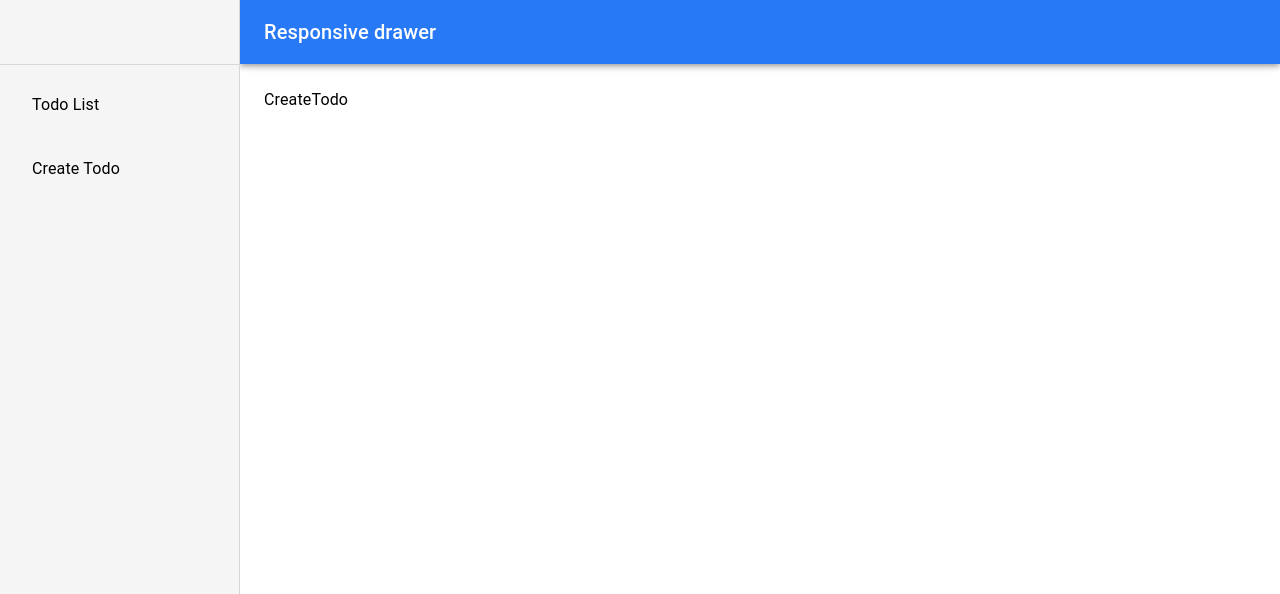
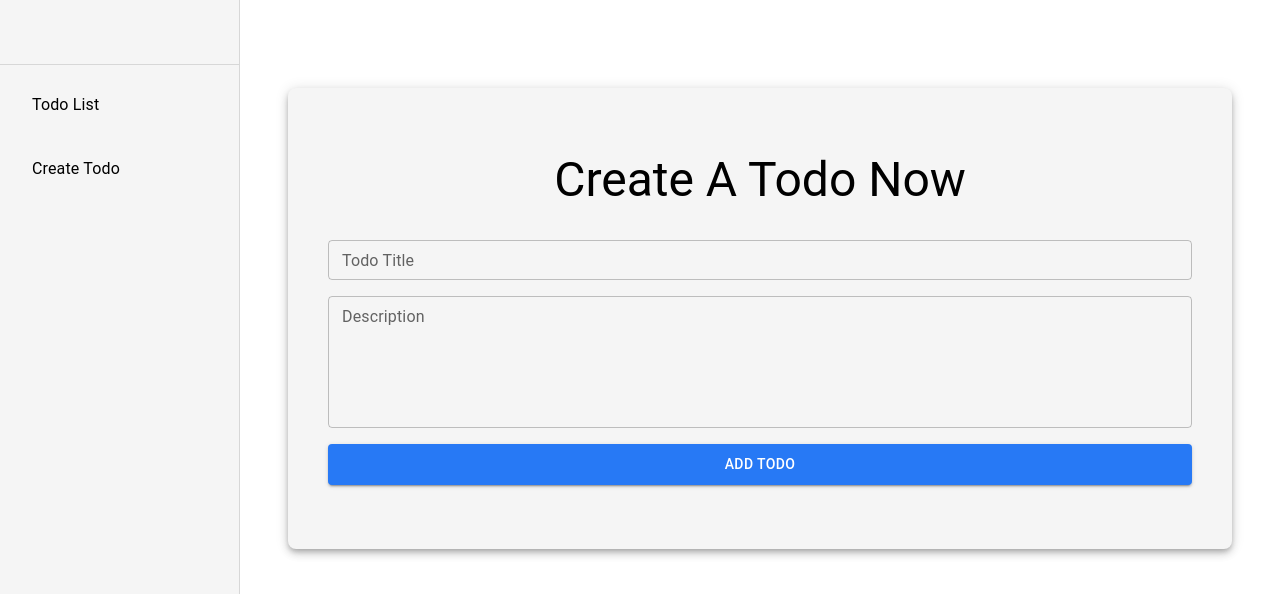
Before and after one commit to Sujoy-Kumar-Das/todo-app-redux, a React (Vite) app: page /create-todo in a window 1280 px wide. Shown: the top 594 px of the page. Built offline with nearby package versions, Linux system fonts and the light colour scheme.

Commit message:
create todo page added and reuseable from added

```diff
--- /dev/null
+++ b/src/components/form/TodoForm.tsx
@@ -0,0 +1,51 @@
+/* eslint-disable @typescript-eslint/no-explicit-any */
+import { SxProps } from "@mui/material";
+import { Box } from "@mui/system";
+import { ReactNode } from "react";
+import {
+  FieldValues,
+  FormProvider,
+  SubmitHandler,
+  useForm,
+} from "react-hook-form";
+
+type TFormConfig = {
+  resolver?: any;
+  defaultValues?: Record<string, any>;
+};
+
+type TFromProps = {
+  children: ReactNode;
+  onSubmit: SubmitHandler<FieldValues>;
+  sx: SxProps;
+} & TFormConfig;
+
+export default function TodoFrom({
+  children,
+  onSubmit,
+  defaultValues,
+  resolver,
+  sx,
+}: TFromProps) {
+  const formConfig: TFormConfig = {};
+
+  if (resolver) {
+    formConfig["resolver"] = resolver;
+  }
+
+  if (defaultValues) {
+    formConfig["defaultValues"] = defaultValues;
+  }
+  const methods = useForm(formConfig);
+  const { handleSubmit } = methods;
+  const submitHandler = (data: FieldValues) => {
+    onSubmit(data);
+  };
+  return (
+    <FormProvider {...methods}>
+      <form onSubmit={handleSubmit(submitHandler)}>
+        <Box sx={{ ...sx }}>{children}</Box>
+      </form>
+    </FormProvider>
+  );
+}
--- /dev/null
+++ b/src/components/form/TodoInputField.tsx
@@ -0,0 +1,49 @@
+import { SxProps, TextField } from "@mui/material";
+import { Controller, useFormContext } from "react-hook-form";
+
+type TInputProps = {
+  name: string;
+  label?: string;
+  type?: string;
+  size?: "small" | "medium";
+  fullWidth?: boolean;
+  sx?: SxProps;
+  placeholder?: string;
+  required?: boolean;
+};
+
+const TodoInputField = ({
+  name,
+  label,
+  type = "text",
+  size = "small",
+  fullWidth,
+  sx,
+  required,
+  placeholder,
+}: TInputProps) => {
+  const { control } = useFormContext();
+  return (
+    <Controller
+      control={control}
+      name={name}
+      render={({ field, fieldState: { error } }) => (
+        <TextField
+          {...field}
+          sx={{ ...sx }}
+          label={label}
+          type={type}
+          variant="outlined"
+          size={size}
+          fullWidth={fullWidth}
+          placeholder={placeholder}
+          required={required}
+          error={!!error?.message}
+          helperText={error?.message}
+        />
+      )}
+    />
+  );
+};
+
+export default TodoInputField;
--- /dev/null
+++ b/src/components/form/TodoTextArea.tsx
@@ -0,0 +1,51 @@
+import { SxProps, TextField } from "@mui/material";
+import { Controller, useFormContext } from "react-hook-form";
+
+type TInputProps = {
+  name: string;
+  label?: string;
+  type?: string;
+  size?: "small" | "medium";
+  fullWidth?: boolean;
+  sx?: SxProps;
+  placeholder?: string;
+  required?: boolean;
+};
+
+const TodoTextArea = ({
+  name,
+  label,
+  type = "text",
+  size = "small",
+  fullWidth,
+  sx,
+  required,
+  placeholder,
+}: TInputProps) => {
+  const { control } = useFormContext();
+  return (
+    <Controller
+      control={control}
+      name={name}
+      render={({ field, fieldState: { error } }) => (
+        <TextField
+          {...field}
+          sx={{ ...sx }}
+          label={label}
+          type={type}
+          variant="outlined"
+          size={size}
+          fullWidth={fullWidth}
+          placeholder={placeholder}
+          required={required}
+          error={!!error?.message}
+          helperText={error?.message}
+          multiline
+          rows={5}
+        />
+      )}
+    />
+  );
+};
+
+export default TodoTextArea;
--- a/src/components/ui/shared/navbar/NavBar.tsx
+++ b/src/components/ui/shared/navbar/NavBar.tsx
@@ -16,6 +16,7 @@ export default function NavBar({
       sx={{
         width: { sm: `calc(100% - ${drawerWidth}px)` },
         ml: { sm: `${drawerWidth}px` },
+        display: { md: "none", xs: "block" },
       }}
     >
       <Toolbar>
--- a/src/lib/theme/theme.ts
+++ b/src/lib/theme/theme.ts
@@ -10,10 +10,10 @@ const lightTheme = createTheme({
       main: "#F45E0C",
     },
     text: {
-      primary: "black",
+      primary: "#000000",
     },
     background: {
-      default: "white",
+      default: "#ffffff",
       paper: "whitesmoke",
     },
   },
--- a/src/pages/createTodo/CreateTodo.tsx
+++ b/src/pages/createTodo/CreateTodo.tsx
@@ -1,3 +1,67 @@
+import { zodResolver } from "@hookform/resolvers/zod";
+import { Box, Button, Container, Typography } from "@mui/material";
+import { FieldValues } from "react-hook-form";
+import { z } from "zod";
+import TodoFrom from "../../components/form/TodoForm";
+import TodoInputField from "../../components/form/TodoInputField";
+import TodoTextArea from "../../components/form/TodoTextArea";
+
+const validationSchema = z.object({
+  title: z
+    .string({ required_error: "Title is required." })
+    .min(5, { message: "Title should be minimum 5 characters" }),
+  description: z
+    .string({ required_error: "Description is required." })
+    .min(10, { message: "Description must be 10 characters minimum. " }),
+});
+
 export default function CreateTodo() {
-  return <div>CreateTodo</div>;
+  const handleCreateTodo = (data: FieldValues) => {
+    console.log(data);
+  };
+  return (
+    <Container>
+      <Box
+        sx={{
+          bgcolor: "background.paper",
+          px: 5,
+          py: 8,
+          borderRadius: 2,
+          boxShadow: 5,
+        }}
+      >
+        <Typography component={"h1"} variant="h3" textAlign={"center"} mb={4}>
+          Create A Todo Now
+        </Typography>
+
+        <TodoFrom
+          onSubmit={handleCreateTodo}
+          sx={{
+            display: "flex",
+            flexDirection: "column",
+            flexWrap: "wrap",
+            gap: 2,
+          }}
+          resolver={zodResolver(validationSchema)}
+          // defaultValues={defaultValues}
+        >
+          <TodoInputField
+            name="title"
+            fullWidth={true}
+            label="Todo Title"
+            placeholder="Enter Your Todo Title"
+          />
+          <TodoTextArea
+            name="description"
+            fullWidth={true}
+            label="Description"
+            placeholder="Enter Your Description."
+          />
+          <Button fullWidth variant="contained" type="submit">
+            Add Todo
+          </Button>
+        </TodoFrom>
+      </Box>
+    </Container>
+  );
 }
```
